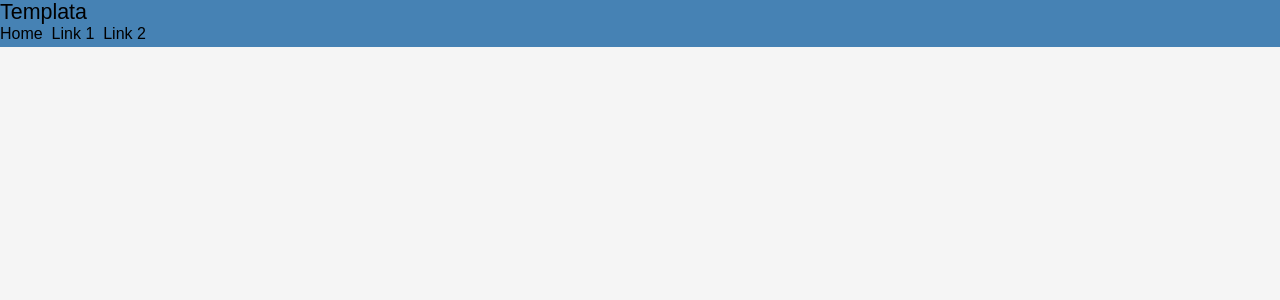
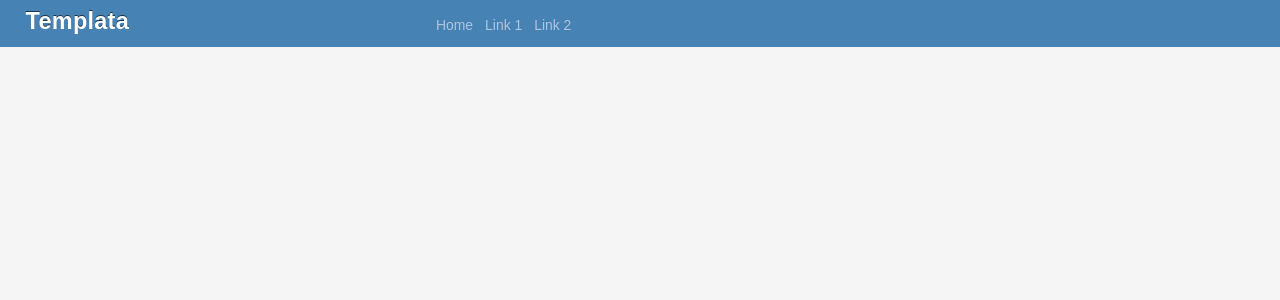
Before and after one commit to colito/templata, a PHP site: page /home/index.php in a window 1280 px wide. Shown: the top 300 px of the page. Run offline with PHP 8.4, Linux system fonts and the light colour scheme; data that the repository does not hold is empty.

Commit message:
* added navigation menu for mobile

```diff
--- a/includes/header.php
+++ b/includes/header.php
@@ -1,30 +1,51 @@
-<?php ob_start();?>
-<html>
+<?php
+ob_start();
+require_once('../config.php');
+$config = new Config();
+?>
+
+<!DOCTYPE HTML>
+<html lang="en" xmlns="http://www.w3.org/1999/html">
 <head>
+
     <title><?php echo $page_name ?></title>
 
-    <link rel="stylesheet" href="css/normalize.css" type="text/css" media="screen" />
-    <link rel="stylesheet" href="css/grid.css" type="text/css" media="screen" />
-    <link rel="stylesheet" href="css/style.css" type="text/css" media="screen" />
+    <meta http-equiv="Content-Type" content="text/html; charset=utf-8">
+    <meta name="viewport" content="width=device-width, initial-scale = 1.0, user-scalable = no">
 
-    <script type="text/javascript" src="js/jquery-2.0.3.min.js"></script>
+    <link rel="stylesheet" href="<?php echo main_css?>normalize.css" type="text/css" media="screen">
+    <link rel="stylesheet" href="<?php echo main_css?>grid.css" type="text/css" media="screen">
+    <link rel="stylesheet" href="<?php echo main_css?>style.css" type='text/css' media="screen">
+
+    <!-- JQuery 2.0.3-->
+    <script type="text/javascript" src="<?php echo main_jquery?>"></script>
 
 </head>
 
-<body>
+<body oncontextmenu="return false">
 
 <div id="topper">
 
     <div id="title">
-        <a href="index.php"><h2>Templata</h2></a>
+        <h1><a href="<?php echo navi_home ?>"><?php echo $config->site_name; ?></a></h1>
     </div>
 
-    <div id="links">
-        <a href="index.php">Home</a>&nbsp;
-        <a href="#">Link 1</a>&nbsp;
-        <a href="#">Link 2</a>&nbsp;
+    <div id="switch"></div>
+
+    <div id="navigation">
+        <ul>
+            <li id="<?php echo $home_active_page ?>" class="home"><a href="<?php echo navi_home ?>">Home</a></li>
+            <li class="solutions"><a href="#">Link 1</a></li>
+            <li class="contact"><a href="#">Link 2</a></li>
+        </ul>
     </div>
 
 </div>
 
+<div id="panel">
+    <ul>
+        <li id="<?php echo $home_active_page ?>" class="home"><a href="<?php echo navi_home ?>">Home</a></li>
+    </ul>
+</div>
+
 <div class="container_12 clearfix">
```
